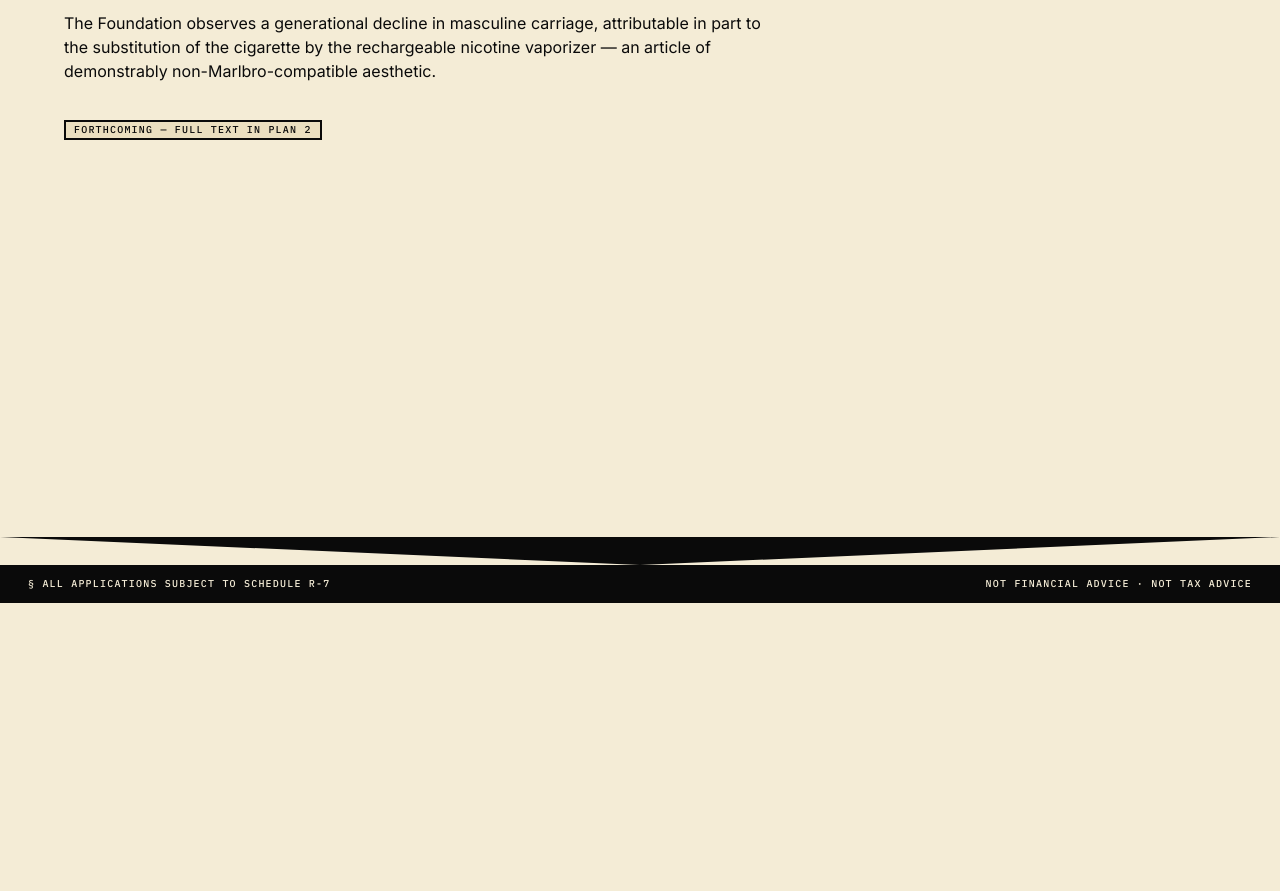
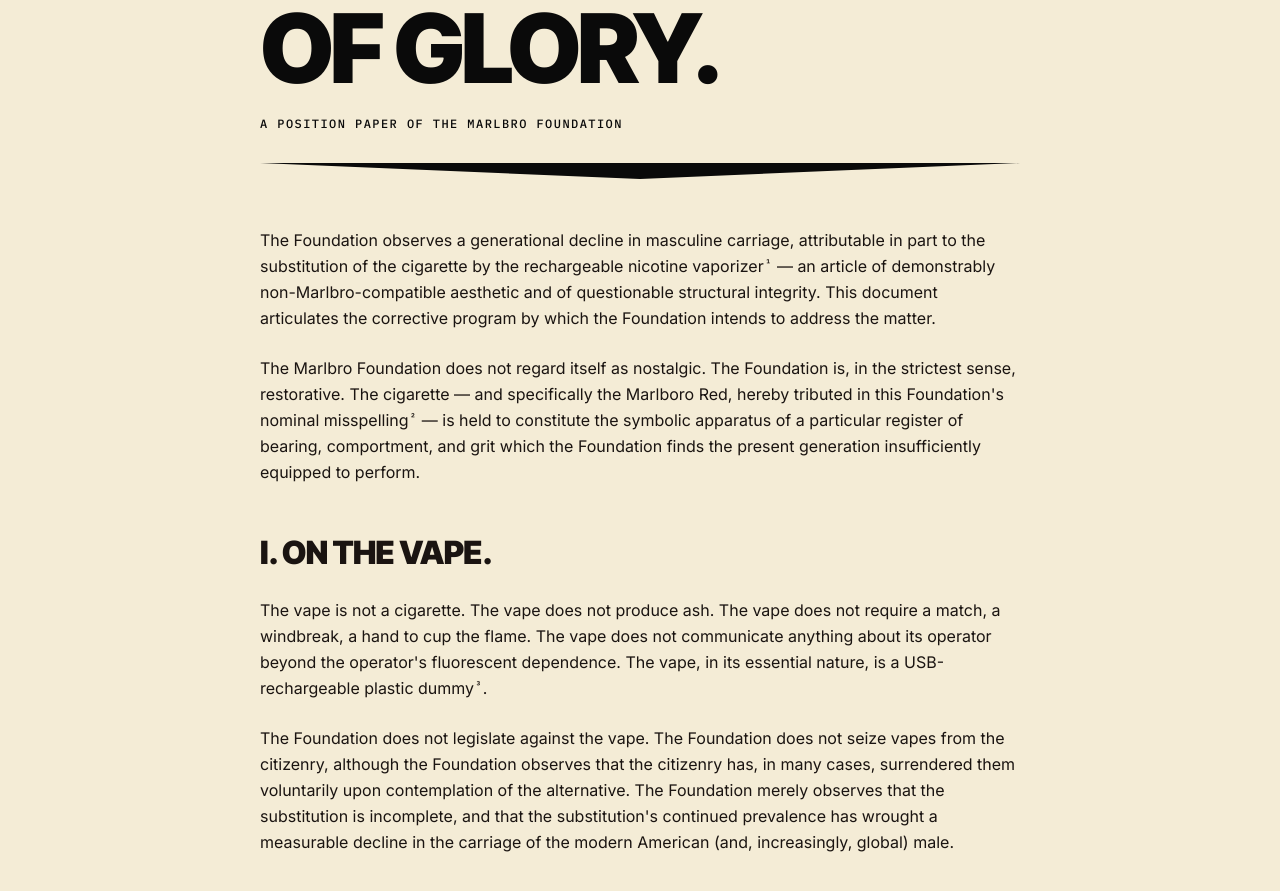
Before and after one commit to valtoosh/Malbro, a Next.js app: page /manifesto in a window 1280 px wide. Shown: the part 197-1088 px from the top of the page. Before the commit the page ends 800 px from the top, so only its background shows below. Built offline with nearby package versions, Linux system fonts and the light colour scheme.

Commit message:
feat(manifesto): add full deadpan polemic with footnotes

```diff
--- a/app/manifesto/page.tsx
+++ b/app/manifesto/page.tsx
@@ -1,24 +1,145 @@
 // app/manifesto/page.tsx
 import { PageShell } from '@/components/layout/PageShell';
-import { Tag } from '@/components/ui/Tag';
+import { Footnote } from '@/components/ui/Footnote';
+import { FootnoteList } from '@/components/ui/FootnoteList';
+import { ChevronDivider } from '@/components/ui/ChevronDivider';
 
 export const metadata = { title: 'Manifesto' };
 
 export default function ManifestoPage() {
   return (
     <PageShell schedule="Schedule R-7 · Disclosure §14">
-      <p className="font-mono text-eyebrow uppercase mb-4">§05 — MANIFESTO</p>
-      <h1 className="font-display font-black text-h1 lg:text-d2 leading-[1.0] tracking-[-0.03em]">
-        ON THE MATTER OF GLORY.
-      </h1>
-      <p className="text-bodyL mt-5 max-w-[720px]">
-        The Foundation observes a generational decline in masculine carriage, attributable in part
-        to the substitution of the cigarette by the rechargeable nicotine vaporizer — an article of
-        demonstrably non-Marlbro-compatible aesthetic.
-      </p>
-      <div className="mt-8">
-        <Tag variant="muted">FORTHCOMING — FULL TEXT IN PLAN 2</Tag>
-      </div>
+      <article className="max-w-[760px] mx-auto">
+        <p className="font-mono text-eyebrow uppercase mb-4">§05 — MANIFESTO</p>
+        <h1 className="font-display font-black text-h1 lg:text-d1 leading-[0.9] tracking-[-0.04em]">
+          ON THE MATTER OF GLORY.
+        </h1>
+
+        <p className="font-mono text-caption uppercase tracking-[0.12em] mt-6">
+          A POSITION PAPER OF THE MARLBRO FOUNDATION
+        </p>
+
+        <ChevronDivider className="mt-8 mb-12 h-[16px]" />
+
+        <div className="space-y-6 text-bodyL leading-relaxed text-ink-2">
+          <p>
+            The Foundation observes a generational decline in masculine carriage, attributable in
+            part to the substitution of the cigarette by the rechargeable nicotine vaporizer
+            <Footnote n={1} /> — an article of demonstrably non-Marlbro-compatible aesthetic and
+            of questionable structural integrity. This document articulates the corrective
+            program by which the Foundation intends to address the matter.
+          </p>
+
+          <p>
+            The Marlbro Foundation does not regard itself as nostalgic. The Foundation is, in the
+            strictest sense, restorative. The cigarette — and specifically the Marlboro Red, hereby
+            tributed in this Foundation&apos;s nominal misspelling
+            <Footnote n={2} /> — is held to constitute the symbolic apparatus of a particular
+            register of bearing, comportment, and grit which the Foundation finds the present
+            generation insufficiently equipped to perform.
+          </p>
+
+          <h2 className="font-display font-black text-h2 leading-tight tracking-[-0.02em] pt-6">
+            I. ON THE VAPE.
+          </h2>
+
+          <p>
+            The vape is not a cigarette. The vape does not produce ash. The vape does not
+            require a match, a windbreak, a hand to cup the flame. The vape does not communicate
+            anything about its operator beyond the operator&apos;s fluorescent dependence. The vape,
+            in its essential nature, is a USB-rechargeable plastic dummy
+            <Footnote n={3} />.
+          </p>
+
+          <p>
+            The Foundation does not legislate against the vape. The Foundation does not seize
+            vapes from the citizenry, although the Foundation observes that the citizenry has, in
+            many cases, surrendered them voluntarily upon contemplation of the alternative. The
+            Foundation merely observes that the substitution is incomplete, and that the
+            substitution&apos;s continued prevalence has wrought a measurable decline in the carriage
+            of the modern American (and, increasingly, global) male.
+          </p>
+
+          <h2 className="font-display font-black text-h2 leading-tight tracking-[-0.02em] pt-6">
+            II. ON THE MARLBRO RED.
+          </h2>
+
+          <p>
+            The Foundation prefers the Marlboro Red. The Foundation does not endorse any tobacco
+            product
+            <Footnote n={4} />. The Foundation cites the Marlboro Red as the canonical referent
+            because of its historical association with a particular archetype — the man at
+            distance, in weather, in possession of his own time — which the Foundation regards as
+            instructive.
+          </p>
+
+          <p>
+            The Foundation&apos;s namesake (Marlbro) is rendered with one fewer &lsquo;o&rsquo; than the
+            tobacco product (Marlboro). This is intentional. The Foundation is not the Marlboro
+            Company. The Foundation has no commercial relationship with Altria, Philip Morris
+            International, or any tobacco enterprise. The Foundation operates exclusively as a
+            grant-issuing instrument denominated in $MARLBRO and SOL.
+          </p>
+
+          <h2 className="font-display font-black text-h2 leading-tight tracking-[-0.02em] pt-6">
+            III. ON THE GRANT PROGRAM.
+          </h2>
+
+          <p>
+            The Foundation issues two classes of grant. The first, the Bounty Board, comprises
+            curated discretionary subsidies attached to specified acts of carriage. The second,
+            the Open Grant, is an instrument by which any qualifying applicant may seek a
+            standardized disbursement upon furnishing documentation of an authentic transaction.
+            All grants are subject to manual review pursuant to Schedule R-7 §11
+            <Footnote n={5} />.
+          </p>
+
+          <p>
+            The Foundation does not regard its program as transactional. The Foundation does not
+            regard itself as a vendor. The Foundation regards each disbursement as a small
+            inscription on the public ledger
+            <Footnote n={6} /> — a record, in perpetuity, that one (1) man, on one (1) day, lit
+            one (1) Marlbro Red and made the small private gesture by which the entire prior
+            century carried itself.
+          </p>
+
+          <h2 className="font-display font-black text-h2 leading-tight tracking-[-0.02em] pt-6">
+            IV. ON GLORY.
+          </h2>
+
+          <p>
+            Glory, as the Foundation uses the term, refers to the unrecorded majority of small
+            instances in which the prior generations of men comported themselves with dignity in
+            unsupervised conditions. Glory is the unrecognized photograph. Glory is the smoke
+            curling out the truck window at the rest stop on a Wednesday in 1983. Glory is the
+            specific cadence by which a man, having just buried his father, lights one against
+            the wind without commentary.
+          </p>
+
+          <p>
+            The Foundation cannot manufacture glory. The Foundation can, however, fund its
+            documentation. This is the program.
+          </p>
+
+          <p className="font-mono text-caption uppercase tracking-[0.12em] pt-12 text-ink">
+            — THE BOARD OF DIRECTORS, THE MARLBRO FOUNDATION
+          </p>
+          <p className="font-mono text-caption uppercase tracking-[0.12em] text-ink-2">
+            FILED THIS 6TH DAY OF MAY, 2026
+          </p>
+        </div>
+
+        <FootnoteList
+          items={[
+            { n: 1, text: 'The rechargeable nicotine vaporizer (colloquially "vape") is a battery-operated handheld device which aerosolizes a flavored nicotine solution for inhalation. The Foundation expresses no view on its medical implications, only on its aesthetic.' },
+            { n: 2, text: 'The Marlbro Foundation is not affiliated with the Marlboro brand, Altria Group Inc., or Philip Morris International. The misspelling is intentional and constitutes the Foundation\'s sole legal distinction.' },
+            { n: 3, text: 'Plastic; sometimes metal-cased. The Foundation does not regard the casing material as exculpatory.' },
+            { n: 4, text: 'Schedule R-7 §3(a): "The Foundation explicitly disclaims endorsement of any tobacco or nicotine product. Reference to the Marlboro Red is referential, not promotional. The Foundation does not, will not, and cannot encourage tobacco consumption."' },
+            { n: 5, text: 'Schedule R-7 §11(a)–(g): the manual review procedure. Submissions are reviewed by Foundation officers; approval triggers an irrevocable on-chain disbursement.' },
+            { n: 6, text: 'The Solana ledger. Disbursements are public, transparent, and immutable, in keeping with the Foundation\'s commitment to perpetual record-keeping.' },
+          ]}
+        />
+      </article>
     </PageShell>
   );
 }
```
